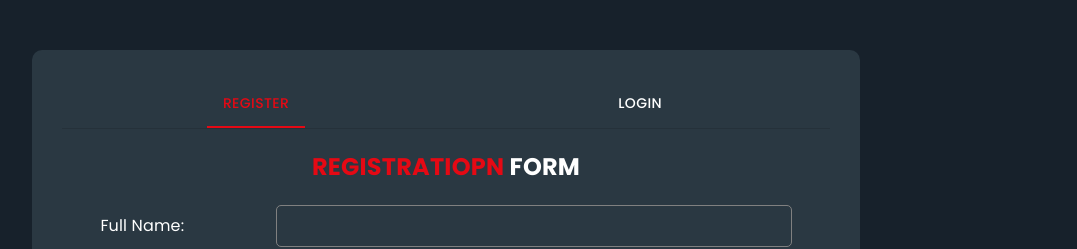
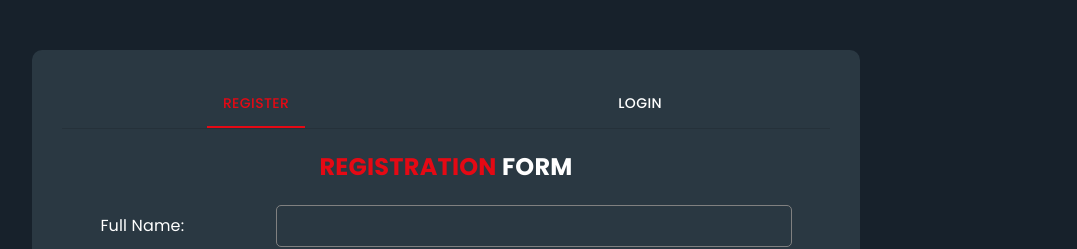
Before and after one commit to usamagujjar1122/movies-next, a Next.js app: page /earn/signup in a window 1280 px wide. Shown: the top 249 px of the page, without its empty margins (194-1271 px from the left). Built offline with nearby package versions, Linux system fonts and the light colour scheme.

Commit message:
register

```diff
--- a/components/Register.js
+++ b/components/Register.js
@@ -98,7 +98,7 @@ const Register = ({setValue}) => {
         <>
             <Alert sx={{ position: 'fixed', top: '7%', left: '50%', transform: 'translate(-50%,-50%)', zIndex: showalert? 100: -1 , opacity: showalert ? 1 : 0, transition: 'opacity 0.4s,z-index 1s', fontSize: { xs: '0.8rem', md: '1rem' }, minWidth: { xs: '80vw', md: 'inherit' }, alignItems: 'center' }} severity={alerttype}>{alertmsg}</Alert>
             <Stack sx={{ alignItems: 'center', gap: {xs:'10px',md:'20px'}, }}>
-                <Typography sx={{ marginTop: '20px', color: 'white', fontWeight: 'bold', fontSize: { xs: '18px', md: '24px' }, whiteSpace: 'nowrap' }}><span style={{ color: '#e50914' }}>REGISTRATIOPN </span>FORM</Typography>
+                <Typography sx={{ marginTop: '20px', color: 'white', fontWeight: 'bold', fontSize: { xs: '18px', md: '24px' }, whiteSpace: 'nowrap' }}><span style={{ color: '#e50914' }}>REGISTRATION </span>FORM</Typography>
                 <Stack direction={md ? "row" : 'column'} sx={{ flex: 1, width: { xs: '100%', md: '90%' }, gap: { xs: '5px', md: '20px' }, alignItems: { xs: 'start', md: 'center' } }}>
                     <Typography sx={{ width: { xs: '100%', md: '30%' }, color: 'white', fontSize: { xs: "14px", md: '16px' } }}>Full Name:</Typography>
                     <input key='email' type="text" style={{ background: 'transparent', color: 'white', border: '1px solid gray', width: '70%', padding: '10px', outline: 'none', width: '95%', borderRadius: '5px', fontWeight: '600' }} value={name} onChange={(e) => { setname(e.target.value) }} />
```
